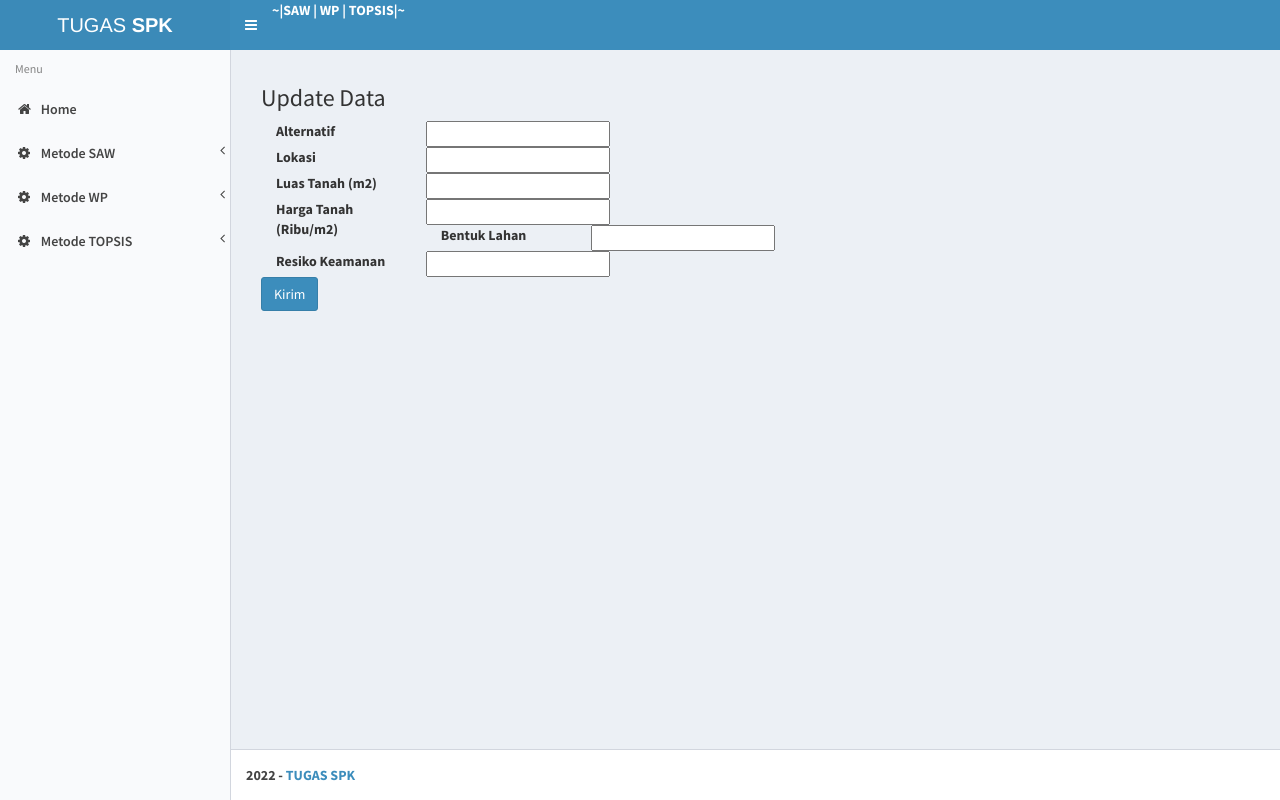
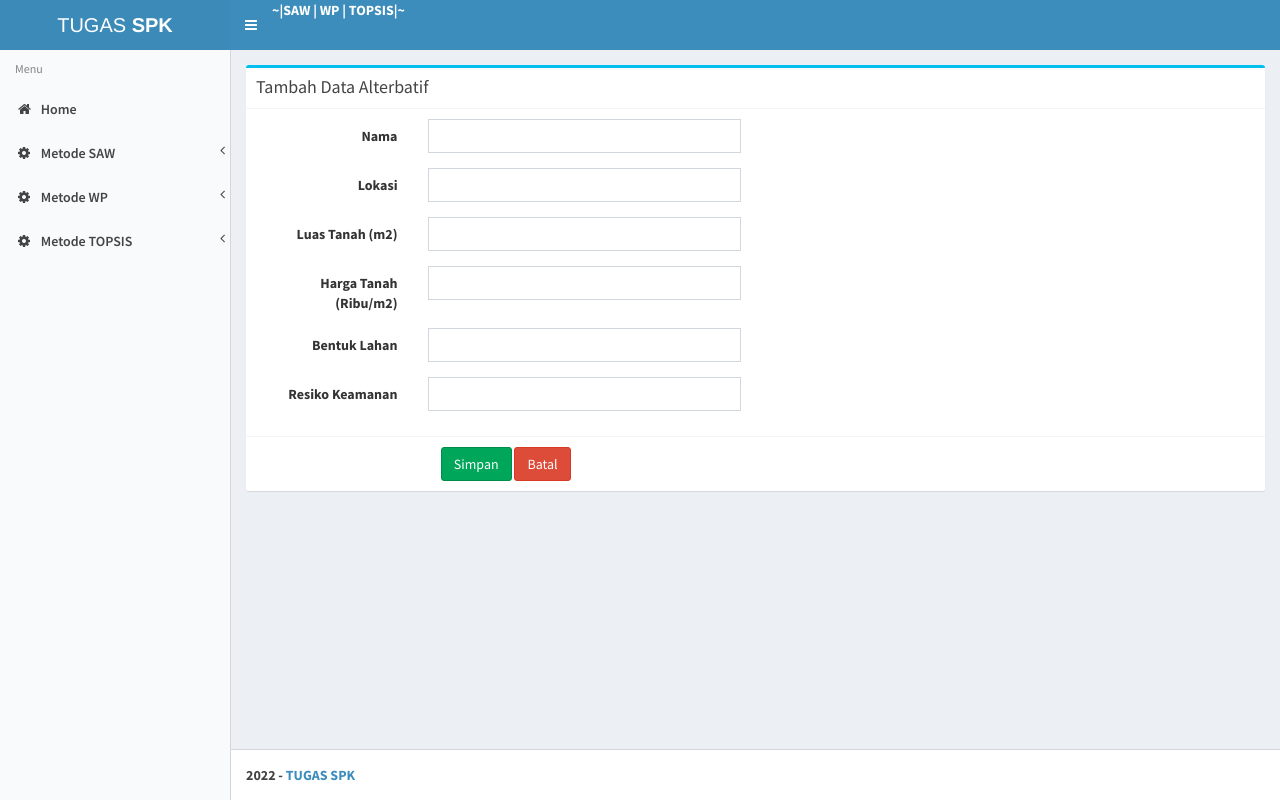
Before and after one commit to bzndenis/tugasSPK, a CodeIgniter app: page /database/index.php/saw/update/1 in a window 1280 px wide. Run offline with CodeIgniter, Linux system fonts and the light colour scheme; data that the repository does not hold is empty.

Commit message:
rapihin interface

```diff
--- a/application/views/saw/update.php
+++ b/application/views/saw/update.php
@@ -3,7 +3,7 @@
 
 <?php echo validation_errors(); ?>
 
-<div class="container-fluid">
+<!-- <div class="container-fluid">
   <h3>Update Data</h3>
 
 <?php echo form_open('data/update/'.$data_item['id']); ?>
@@ -28,6 +28,62 @@
   <input type="submit" name="submit" value="Kirim" class="btn btn-primary">
 
 <?php echo form_close(); ?>
+</div> -->
+
+<div class="box box-info">
+  <div class="box-header with-border">
+    <h3 class="box-title">Tambah Data Alterbatif</h3>
+  </div>
+  <form class="form-horizontal" action="<?php echo site_url('saw/update/'.$data_item['id']); ?>" method="post">
+    <div class="box-body">
+
+      <?php echo validation_errors('<div class="alert bg-danger" role="alert">', '</div>'); ?>
+
+      <div class="form-group">
+        <label for="nama" class="col-sm-2 control-label">Nama</label>
+        <div class="col-sm-4">
+          <input name="nama" id="nama" class="form-control" required type="text" value="<?php echo $data_item['nama'] ?>">
+        </div>
+      </div>
+      <div class="form-group">
+        <label for="harga" class="col-sm-2 control-label">Lokasi</label>
+        <div class="col-sm-4">
+          <input name="harga" id="harga" class="form-control" required type="number" value="<?php echo $data_item['harga'] ?>">
+        </div>
+      </div>
+      <div class="form-group">
+        <label for="ram" class="col-sm-2 control-label">Luas Tanah (m2)</label>
+        <div class="col-sm-4">
+          <input name="ram" id="ram" required type="number" class="form-control" value="<?php echo $data_item['ram'] ?>">
+        </div>
+      </div>
+      <div class="form-group">
+        <label for="memori" class="col-sm-2 control-label">Harga Tanah (Ribu/m2)</label>
+        <div class="col-sm-4">
+          <input name="memori" id="memori" class="form-control" required type="number" value="<?php echo $data_item['memori'] ?>">
+        </div>
+      </div>
+      <div class="form-group">
+        <label for="processor" class="col-sm-2 control-label">Bentuk Lahan</label>
+        <div class="col-sm-4">
+          <input name="processor" id="processor" class="form-control" required type="number" value="<?php echo $data_item['processor'] ?>">
+        </div>
+      </div>
+      <div class="form-group">
+        <label for="kamera" class="col-sm-2 control-label">Resiko Keamanan</label>
+        <div class="col-sm-4">
+          <input name="kamera" id="kamera" required type="number" class="form-control" value="<?php echo $data_item['kamera'] ?>">
+        </div>
+      </div>
+    </div>
+    <div class="box-footer">
+      <div class="text-center col-sm-6">
+        <button type="submit" name="submit" value="Kirim" class="btn btn-success">Simpan</button>
+        <a href="<?php echo site_url('saw/data'); ?>" class="btn btn-danger">Batal</a>
+      </div>
+    </div>
+  </form>
+  <?php echo form_close(); ?>
 </div>
 
 <?php $this->load->view('template/footer'); ?>
--- a/application/views/template/header.php
+++ b/application/views/template/header.php
@@ -78,8 +78,8 @@
             </a>
             <!-- Header Navbar -->
             <nav class="navbar navbar-static-top" role="navigation">
-                   <span style="color:white"><b>~|SAW | WP | TOPSIS|~</b></span>
-                    <!-- Sidebar toggle button-->
+                <span style="color:white"><b>~|SAW | WP | TOPSIS|~</b></span>
+                <!-- Sidebar toggle button-->
                 <a href="#" class="sidebar-toggle" data-toggle="offcanvas" role="button">
                     <span class="sr-only">Toggle navigation</span>
                 </a>
```
Also changed, not shown: application/views/saw/create.php (+58 -3 lines).
